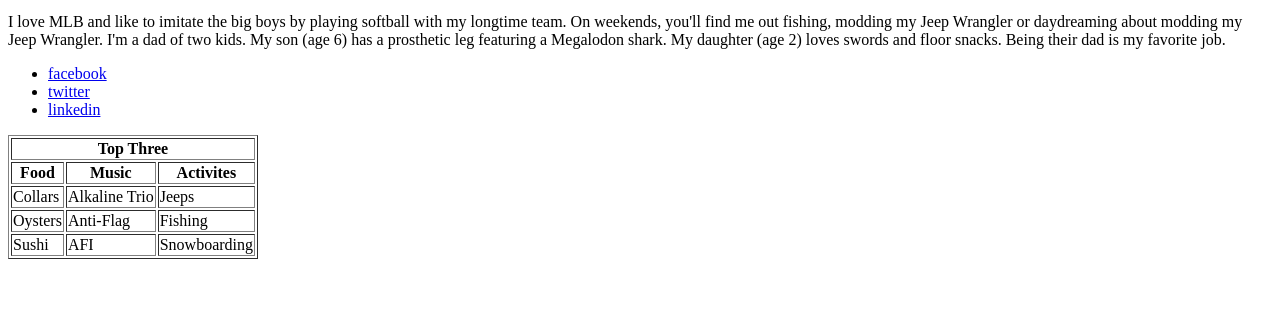
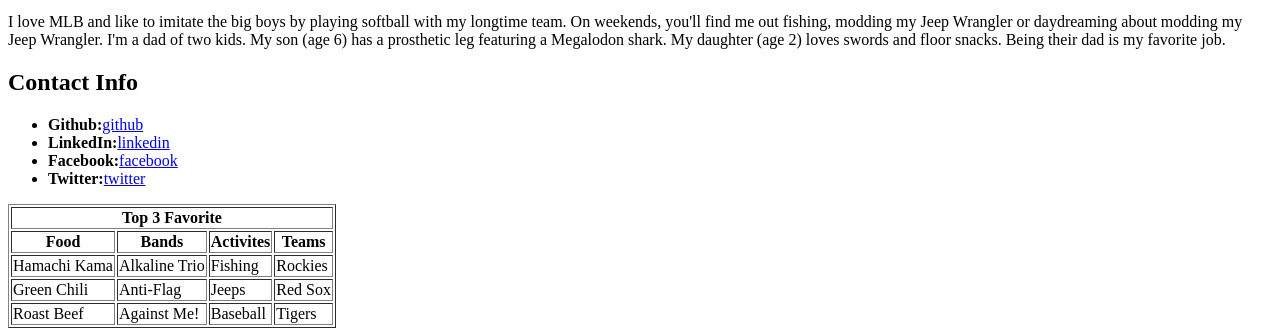
Before and after one commit to JPHebert32/JPHebert32.github.io, a plain HTML site: page index.html in a window 1280 px wide. Shown: the part 557-893 px from the top of the page. Before the commit the page ends 824 px from the top, so only its background shows below. Drawn offline with Linux system fonts and the light colour scheme.

Commit message:
Table Changes

```diff
--- a/index.html
+++ b/index.html
@@ -13,38 +13,44 @@
   <p>I love MLB and like to imitate the big boys by playing softball with my longtime team. On weekends, you'll find me out fishing, modding my Jeep Wrangler or daydreaming about modding my Jeep Wrangler. I'm a dad of two kids. My son (age 6) has a prosthetic leg featuring a Megalodon shark. My daughter (age 2) loves swords and floor snacks. Being their dad is my favorite job.
   </p>
 
+  <aside id="contact-info">
+    <h2>Contact Info</h2>
   <ul>
-    <li><a href="https://www.facebook.com/jp.hebert.96/" target="_blank">facebook</a></li>
-    <li><a href="https://twitter.com/JPHebert32/" target="_blank">twitter</a></li>
-    <li><a href="https://www.linkedin.com/in/jp-hebert/" target="_blank">linkedin</a></li>
+    <li><strong>Github:</strong><a href="https://github.com/JPHebert32" target="_blank">github</a></li>
+    <li><strong>LinkedIn:</strong><a href="https://www.linkedin.com/in/jp-hebert/" target="_blank">linkedin</a></li>
+    <li><strong>Facebook:</strong><a href="https://www.facebook.com/jp.hebert.96/" target="_blank">facebook</a></li>
+    <li><strong>Twitter:</strong><a href="https://twitter.com/JPHebert32/" target="_blank">twitter</a></li>
+
   </ul>
 
   <table border=1>
     <b><thead>
-        <tr><th colspan="3">Top Three</th></tr>
+        <tr><th colspan="4">Top 3 Favorite</th></tr>
         <tr>
             <th>Food</th>
-            <th>Music</th>
+            <th>Bands</th>
             <th>Activites</th>
+            <th>Teams</th>
         </tr>
     </thead>
     <tbody>
         <tr>
-            <td>Collars</td>
+            <td>Hamachi Kama</td>
             <td>Alkaline Trio</td>
-            <td>Jeeps</td>
+            <td>Fishing</td>
+            <td>Rockies</td>
         </tr>
         <tr>
-            <td>Oysters</td>
+            <td>Green Chili</td>
             <td>Anti-Flag</td>
-            <td>Fishing</td>
+            <td>Jeeps</td>
+            <td>Red Sox</td>
+
         </tr>
         <tr>
-          <td>Sushi</td>
-          <td>AFI</td>
-          <td>Snowboarding</td>
-      </tr>
-</body>
-
+          <td>Roast Beef</td>
+          <td>Against Me!</td>
+          <td>Baseball</td>
+          <td>Tigers</td>
 
 </html>
```
